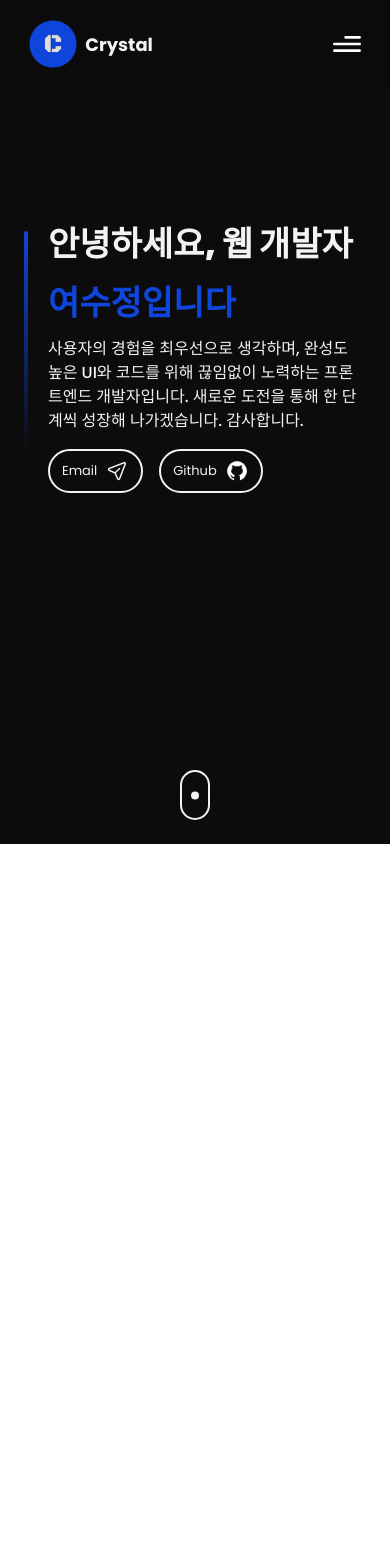
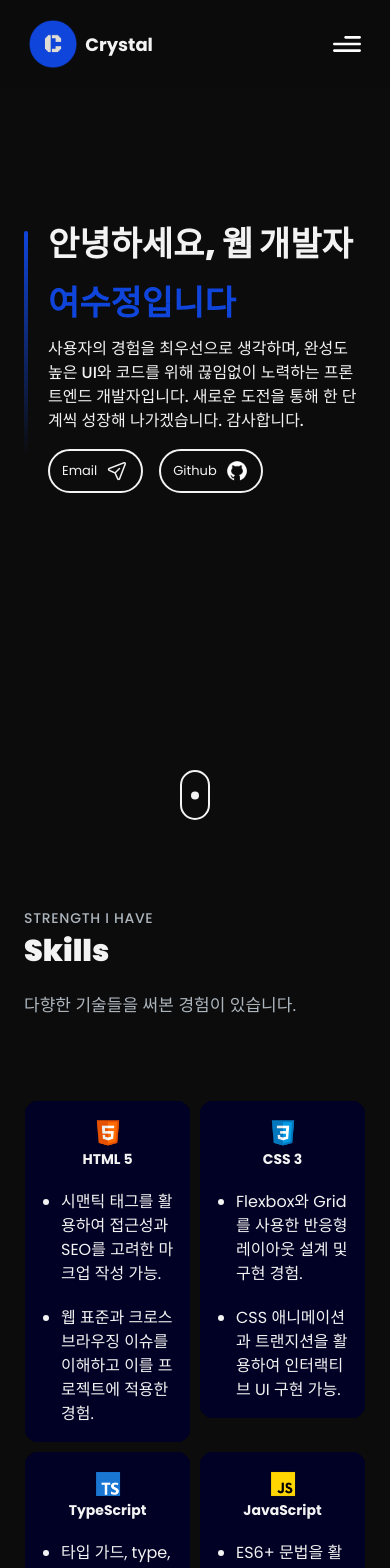
Before and after one commit to Graceyeo95/yeosujung-portfolio, a React (Vite) app: page / in a window 390 px wide. Shown: the top 1568 px of the page. Before the commit the page ends 844 px from the top, so only its background shows below. Built offline with nearby package versions, Linux system fonts and the light colour scheme.

Commit message:
add Skill

```diff
--- a/src/App.jsx
+++ b/src/App.jsx
@@ -1,5 +1,5 @@
 import { BrowserRouter } from 'react-router-dom';
-import { Navbar, Hero } from './components';
+import { Navbar, Hero, Skill } from './components';
 
 function App() {
   return (
@@ -7,6 +7,7 @@ function App() {
       <div className='relative z-0 bg-black overflow-x-hidden'>
         <Navbar />
         <Hero />
+        <Skill />
       </div>
     </BrowserRouter>
   );
--- a/src/components/Hero.jsx
+++ b/src/components/Hero.jsx
@@ -44,7 +44,7 @@ const Hero = () => {
       </div>
 
       <div className='absolute bottom-6 w-full flex justify-center items-center'>
-        <a href='#tech'>
+        <a href='#skill'>
           <div className='w-[30px] h-[50px] md:w-[35px] md:h-[64px] rounded-3xl border-2 md:border-4 border-white flex justify-center items-start p-2'>
             <motion.div
               animate={{ y: [0, 20, 0] }}
--- a/src/components/Skill.jsx
+++ b/src/components/Skill.jsx
@@ -1,7 +1,86 @@
 import React from 'react';
+import { Tilt } from 'react-tilt';
+import { motion } from 'framer-motion';
+import { styles } from '../styles';
+import { technologies } from '../data/index';
+import { textVariant, fadeIn } from '../utils/animation';
+import { SectionWrapper } from '../hoc';
+
+const SkillCard = ({ name, icon, points, index }) => {
+  return (
+    <Tilt className='w-full'>
+      <motion.div
+        initial='hidden'
+        animate='show'
+        variants={fadeIn('right', 'linear', index * 0.5, 0.75)}
+        className='w-full p-[1px] rounded-[16px] lg:rounded-[20px] overflow-hidden shadow-card'
+      >
+        <div
+          options={{
+            max: 45,
+            scale: 1,
+            speed: 450,
+          }}
+          className='bg-navy p-4 lg:p-8 min-h-[230px] lg:min-h-[280px] justify-center flex flex-col'
+        >
+          <div className='flex flex-col lg:flex-row gap-x-2 h-fit items-center justify-center'>
+            <img
+              src={icon}
+              alt={name}
+              className='size-8 md:size-10 lg:size-14 object-contain'
+            />
+            <h3 className='text-white text-[14px] md:text-[16px] lg:text-[20px] font-bold text-center'>
+              {name}
+            </h3>
+          </div>
+
+          <div className='w-full h-auto'>
+            <ul>
+              {points?.map((point, index) => (
+                <li
+                  className='text-white mt-5 list-disc ml-5 space-y-2'
+                  key={`tech-point-${index}`}
+                >
+                  {point}
+                </li>
+              ))}
+            </ul>
+          </div>
+        </div>
+      </motion.div>
+    </Tilt>
+  );
+};
 
 const Skill = () => {
-  return <div>Skill</div>;
+  return (
+    <>
+      <motion.div initial='hidden' animate='show' variants={textVariant()}>
+        <p className={styles.sectionSubText}>Strength I have</p>
+        <h2 className={styles.sectionHeadText}>Skills</h2>
+      </motion.div>
+
+      <motion.p
+        initial='hidden'
+        animate='show'
+        variants={fadeIn('', '', 0.1, 1)}
+        className='mt-4 text-light-grey text-[17px] max-w-3xl leading-[30px]'
+      >
+        다향한 기술들을 써본 경험이 있습니다.
+      </motion.p>
+
+      <div className='mt-20 grid grid-cols-12 gap-2 md:gap-8'>
+        {technologies.map((technology, index) => (
+          <div
+            key={technology.name}
+            className='col-span-6 lg:col-span-4 xl:col-span-3'
+          >
+            <SkillCard index={index} {...technology} />
+          </div>
+        ))}
+      </div>
+    </>
+  );
 };
 
-export default Skill;
+export default SectionWrapper(Skill, 'skill');
--- a/src/data/index.js
+++ b/src/data/index.js
@@ -41,8 +41,8 @@ const socialLinks = [
 
 export const navLinks = [
   {
-    id: 'tech',
-    title: 'Tech',
+    id: 'skill',
+    title: 'Skill',
   },
   {
     id: 'work',
```
